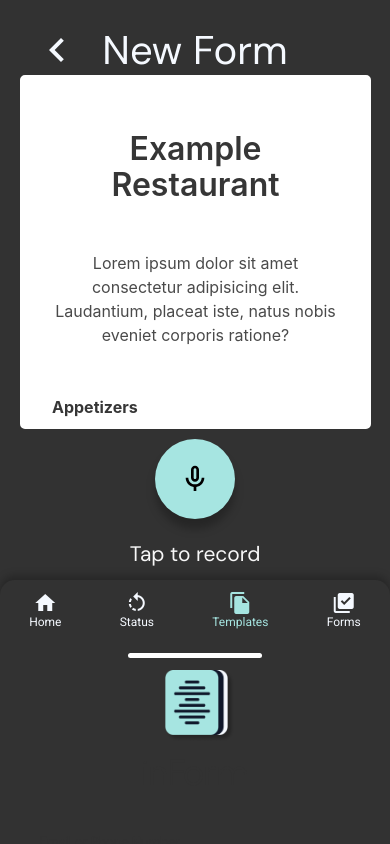
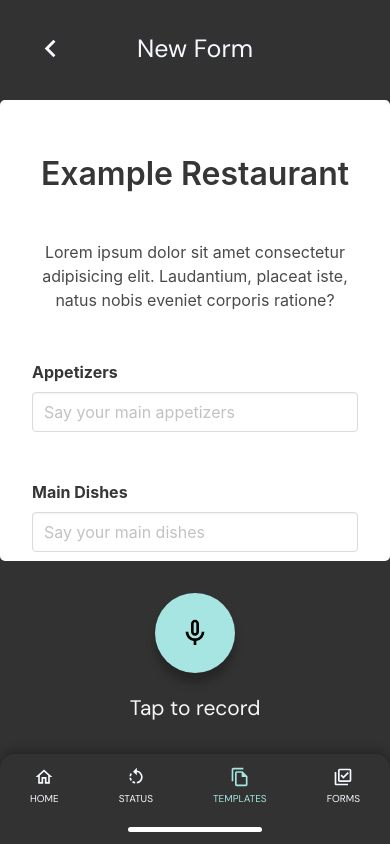
Before and after one commit to SantiagoUriarte/GoogleServerlessCloudHackathon2022, a React (Vite) app in the folder frontend/: page /1/1 in a window 390 px wide. Shown: the top 844 px of the page. Built offline with nearby package versions, Linux system fonts and the light colour scheme.

Commit message:
Refactored bottom navbar and mage record page fully responsive

```diff
--- a/frontend/src/App.jsx
+++ b/frontend/src/App.jsx
@@ -14,15 +14,13 @@ const containerStyle = {
   flexDirection: "column",
   alignItems: "center",
   justifyContent: "space-between",
-  width: "90%",
+  width: "100%",
 };
 export default function App() {
   return (
     <Container sx={containerStyle}>
       <ShowTemplatePage />
-      {/* <BottomNavbarSpacer /> */}
       <BottomNavbar />
-      <LoginWrapper></LoginWrapper>
     </Container>
   );
 }
--- a/frontend/src/components/BottomNavbar/BottomNavbar.jsx
+++ b/frontend/src/components/BottomNavbar/BottomNavbar.jsx
@@ -2,8 +2,12 @@ import { Box } from "@mui/material";
 import React from "react";
 import NavbarItem from "../../components/NavbarItems/NavbarItem";
 
+import HomeOutlinedIcon from "@mui/icons-material/HomeOutlined";
+import RotateLeftOutlinedIcon from "@mui/icons-material/RotateLeftOutlined";
+import LibraryAddCheckOutlinedIcon from "@mui/icons-material/LibraryAddCheckOutlined";
+import FileCopyOutlinedIcon from "@mui/icons-material/FileCopyOutlined";
+
 const containerStyle = {
-  marginTop: "10px",
   width: "100vw",
 };
 
@@ -45,22 +49,23 @@ export default function BottomNavbar({ style }) {
       }}
     >
       <Box sx={navbarStyle}>
-        <NavbarItem color="secondary" icon="home_outlined" label="Home" />
+        <NavbarItem color="secondary" Icon={HomeOutlinedIcon} label="HOME" />
         <NavbarItem
           color="secondary"
-          icon="rotate_left_outlined"
-          label="Status"
+          Icon={RotateLeftOutlinedIcon}
+          label="STATUS"
         />
         <NavbarItem
           color="primary"
-          icon={"file_copy_outlined"}
-          label="Templates"
+          Icon={FileCopyOutlinedIcon}
+          label="TEMPLATES"
         />
         <NavbarItem
           color="secondary"
-          icon={"library_add_check_outlined"}
-          label="Forms"
+          Icon={LibraryAddCheckOutlinedIcon}
+          label="FORMS"
         />
+
       </Box>
       <Box sx={bottomBoxStyle}>
         <Box sx={decorationBoxStyle}></Box>
--- a/frontend/src/components/FormHeader/FormHeader.jsx
+++ b/frontend/src/components/FormHeader/FormHeader.jsx
@@ -4,17 +4,17 @@ import KeyboardArrowLeftIcon from "@mui/icons-material/KeyboardArrowLeft";
 
 const formHeaderStyle = {
   display: "flex",
-  padding: "20px 0 10px 0",
+  padding: "30px 0 30px 0",
   alignItems: "center",
   justifyContent: "center",
 };
 
 const textStyle = {
-  fontSize: "40px",
+  fontSize: "25px",
 };
 
 const arrowIconStyle = {
-  fontSize: "48px",
+  fontSize: "35px",
 };
 
 export default function FormHeader({ style, title }) {
--- a/frontend/src/components/FormViewer/FormViewer.jsx
+++ b/frontend/src/components/FormViewer/FormViewer.jsx
@@ -7,10 +7,12 @@ const formViewerStyle = {
   justifyContent: "center",
   alignItems: "center",
   padding: "10px 0",
+  height: "40vh",
+  flexGrow: 1,
 };
 
 const viewerContainerStyle = {
-  height: "40vh",
+  height: "100%",
   width: "100%",
   position: "relative",
   border: "0.5em solid #ffffff",
--- a/frontend/src/components/FormViewer/exampleFormRestaurant.html
+++ b/frontend/src/components/FormViewer/exampleFormRestaurant.html
@@ -44,10 +44,10 @@
         <div class="field">
           <label class="label">Appetizers</label>
           <div class="control">
-            <textarea
-              class="textarea"
+            <input
+              class="input"
               placeholder="Say your main appetizers"
-            ></textarea>
+            ></input>
           </div>
         </div>
       </section>
@@ -55,10 +55,10 @@
         <div class="field">
           <label class="label">Main Dishes</label>
           <div class="control">
-            <textarea
-              class="textarea"
+            <input
+              class="input"
               placeholder="Say your main dishes"
-            ></textarea>
+            ></input>
           </div>
         </div>
       </section>
@@ -66,11 +66,11 @@
         <div class="field">
           <label class="label">Desserts</label>
           <div class="control">
-            <textarea
-              class="textarea"
+            <input
+              class="input"
               placeholder="Say your dessrts"
               data-trigger="Random word"
-            ></textarea>
+            ></input>
           </div>
         </div>
       </section>
--- a/frontend/src/components/NavbarItems/NavbarItem.jsx
+++ b/frontend/src/components/NavbarItems/NavbarItem.jsx
@@ -1,14 +1,23 @@
 import React from "react";
-import { Typography, Icon, Box } from "@mui/material";
+import { Typography, Box } from "@mui/material";
 
 const navbarItemStyle = {
   display: "flex",
   flexDirection: "column",
   alignItems: "center",
-  fontSize: "12px",
 };
 
-export default function NavbarItem({ icon, color, style, label }) {
+const iconStyle = {
+  fontSize: "20px",
+  margin: "5px 0",
+};
+
+const typographyStyle = {
+  fontSize: "10px",
+  fontWeight: 300,
+};
+
+export default function NavbarItem({ Icon, color, style, label }) {
   return (
     <Box
       sx={{
@@ -16,10 +25,8 @@ export default function NavbarItem({ icon, color, style, label }) {
         ...style,
       }}
     >
-      <Icon color={color} fontSize="medium">
-        {icon}
-      </Icon>
-      <Typography color={color} variant="inherit">
+      <Icon color={color} sx={iconStyle} />
+      <Typography color={color} variant="h5" sx={typographyStyle}>
         {label}
       </Typography>
     </Box>
--- a/frontend/src/components/RecordBox/RecordBox.jsx
+++ b/frontend/src/components/RecordBox/RecordBox.jsx
@@ -4,10 +4,9 @@ import MicNoneOutlinedIcon from "@mui/icons-material/MicNoneOutlined";
 import { theme } from "../../theme.js";
 const recordBoxStyle = {
   display: "flex",
-  padding: "10px 0",
+  padding: "30px 0 30px 0",
   flexDirection: "column",
   alignItems: "center",
-  padding: 0,
 };
 
 const circleButtonStyle = {
--- a/frontend/src/index.css
+++ b/frontend/src/index.css
@@ -1,4 +1,4 @@
-@import url("https://fonts.googleapis.com/css2?family=Roboto:wght@300;400;500;700&display=swap");
+@import url("https://fonts.googleapis.com/css2?family=Urbanist:wght@300;400;600;700&display=swap");
 
 html,
 body,
@@ -6,5 +6,5 @@ body,
   margin: 0;
   padding: 0;
   background-color: #323232;
-  font-family: "Roboto", "san-serif";
+  font-family: "Urbanist", sans-serif;
 }
--- a/frontend/src/pages/ShowTemplatePage/ShowTemplatePage.jsx
+++ b/frontend/src/pages/ShowTemplatePage/ShowTemplatePage.jsx
@@ -16,7 +16,7 @@ export default function ShowTemplatePage() {
   return (
     <Box sx={showTemplatePageStyle}>
       <FormHeader title="New Form" />
-      <FormViewer style={{ marginTop: "-25px" }} />
+      <FormViewer />
       <RecordBox />
     </Box>
   );
--- a/frontend/src/theme.js
+++ b/frontend/src/theme.js
@@ -5,7 +5,9 @@ const secondary = "#F5F9FF"; // Light blues
 const defaultText = "#323232"; // Dark grey
 const defaultText2 = "#F7F7F7"; // White
 const defaultBackground = "#F7F7F7"; // White
-const defaultFont = "DM Sans";
+
+export const defaultFont = "DM Sans";
+export const headerFont = "Urbanist";
 export const theme = createTheme({
   palette: {
     primary: {
```
